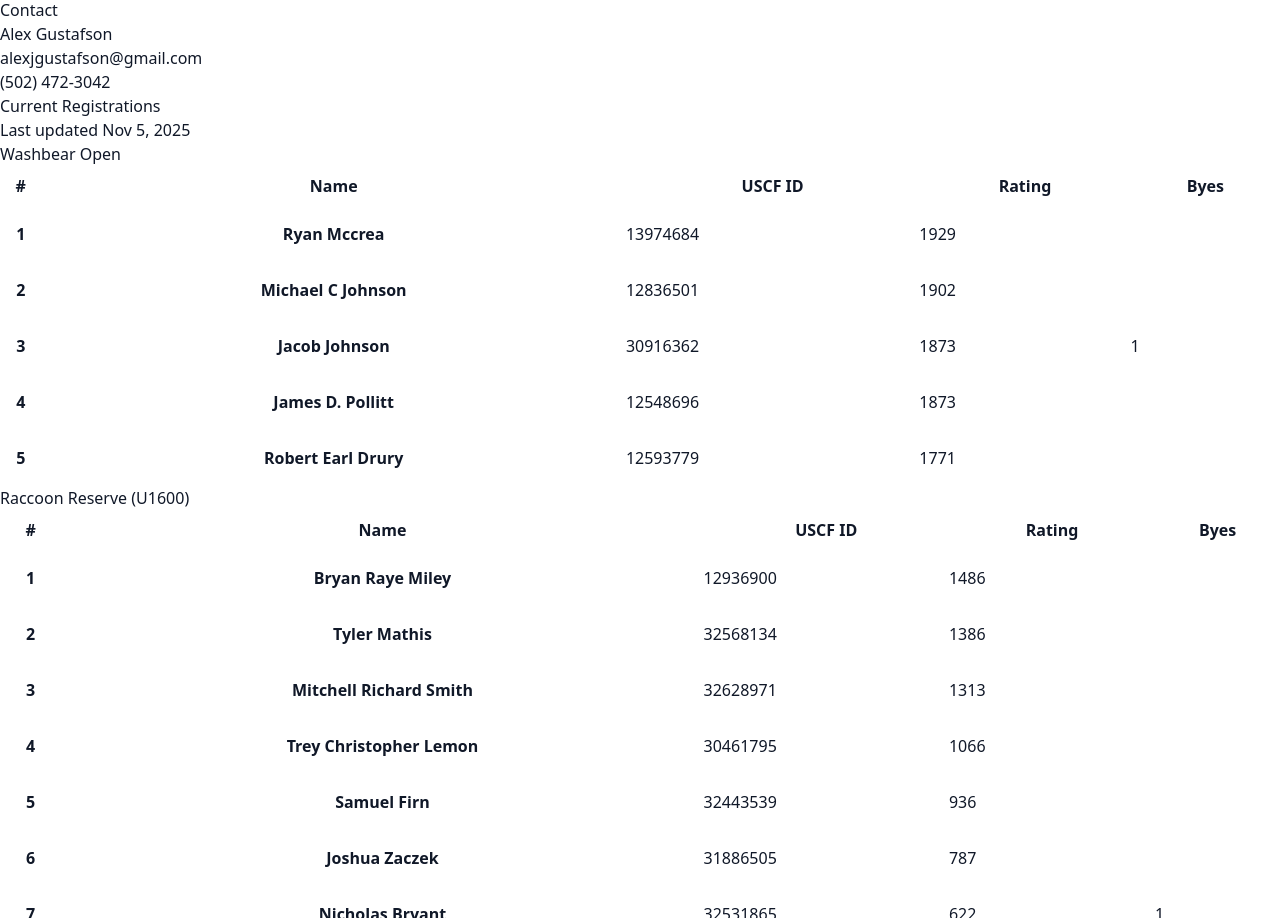
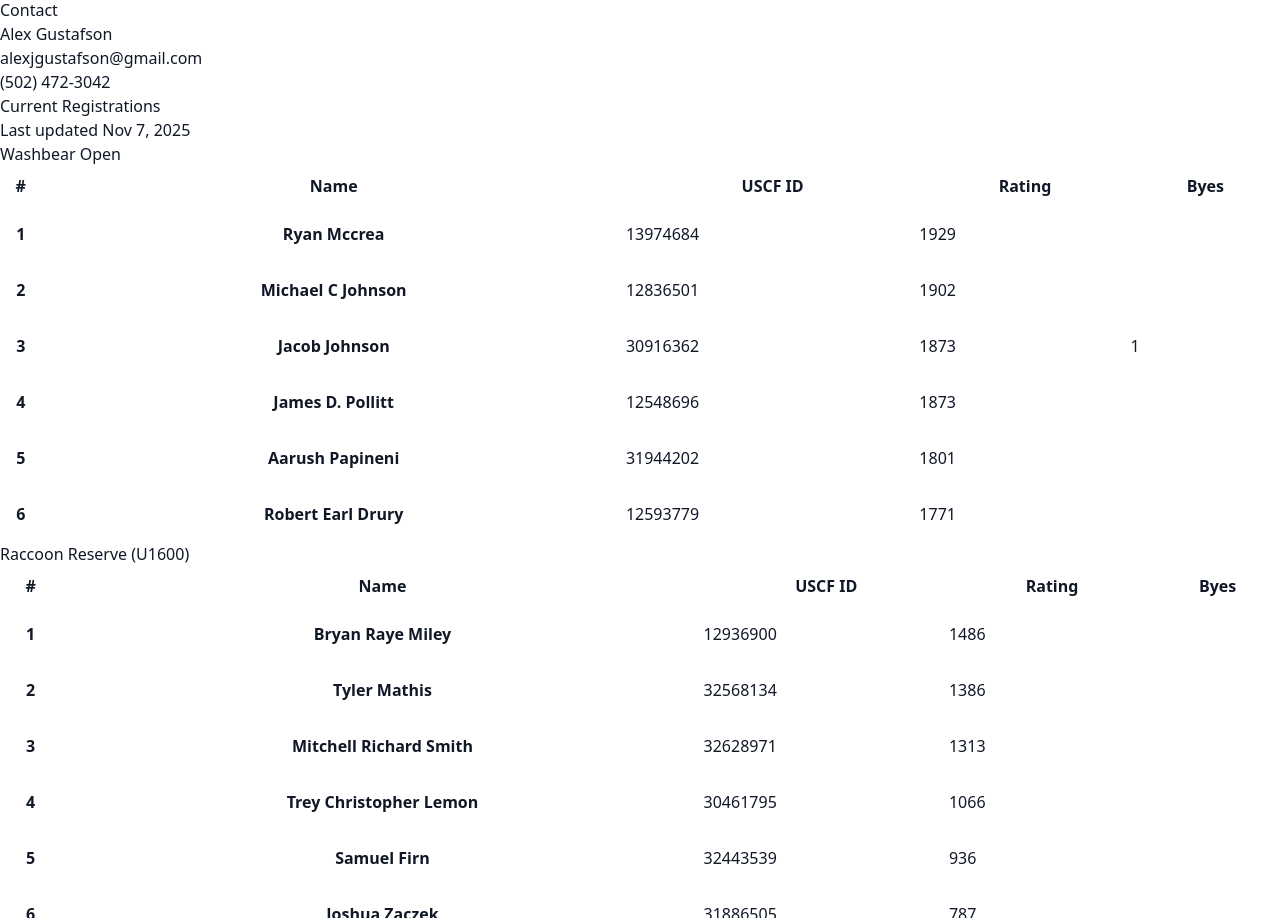
Before and after one commit to alexjgustafson/washbearchessclub, a website: page build_production/tournaments/trash-panda-throwdown-002/index.html in a window 1280 px wide. Shown: the part 2790-3708 px from the top of the page. Drawn offline with Linux system fonts and the light colour scheme; files that its build step writes are made by us from their sources.

Commit message:
Build for deploy

```diff
--- a/build_production/tournaments/trash-panda-throwdown-002/index.html
+++ b/build_production/tournaments/trash-panda-throwdown-002/index.html
@@ -126,7 +126,7 @@
     </ul>
 
     <h2>Current Registrations</h2>
-    <p>Last updated Nov 5, 2025</p>
+    <p>Last updated Nov 7, 2025</p>
 
     <h3>Washbear Open</h3>
     <div class="relative overflow-x-auto">
@@ -223,6 +223,23 @@
                         <tr class="border-b  dark:border-gray-700 border-gray-200 bg-white dark:bg-gray-800">
                 <th scope="row" class="px-1 py-4 font-medium text-gray-900 whitespace-nowrap dark:text-white">
                     5
+                </th>
+                <th scope="row" class="pl-1 pr-1 md:pr-2 py-4 font-medium text-gray-900 whitespace-nowrap dark:text-white">
+                    Aarush Papineni
+                </th>
+                <td class="px-2 py-4">
+                        <a href="https://ratings.uschess.org/player/31944202" target="_blank" rel="noopener noreferrer">31944202</a>                </td>
+                <td class="px-1 md:px-2 py-4 dark:text-white">
+                    1801
+                </td>
+                <td class="px-1 md:px-2 py-4 dark:text-white">
+
+                </td>
+            </tr>
+
+                        <tr class="border-b  dark:border-gray-700 border-gray-200 bg-gray-50 dark:bg-gray-600">
+                <th scope="row" class="px-1 py-4 font-medium text-gray-900 whitespace-nowrap dark:text-white">
+                    6
                 </th>
                 <th scope="row" class="pl-1 pr-1 md:pr-2 py-4 font-medium text-gray-900 whitespace-nowrap dark:text-white">
                     Robert Earl Drury
```
